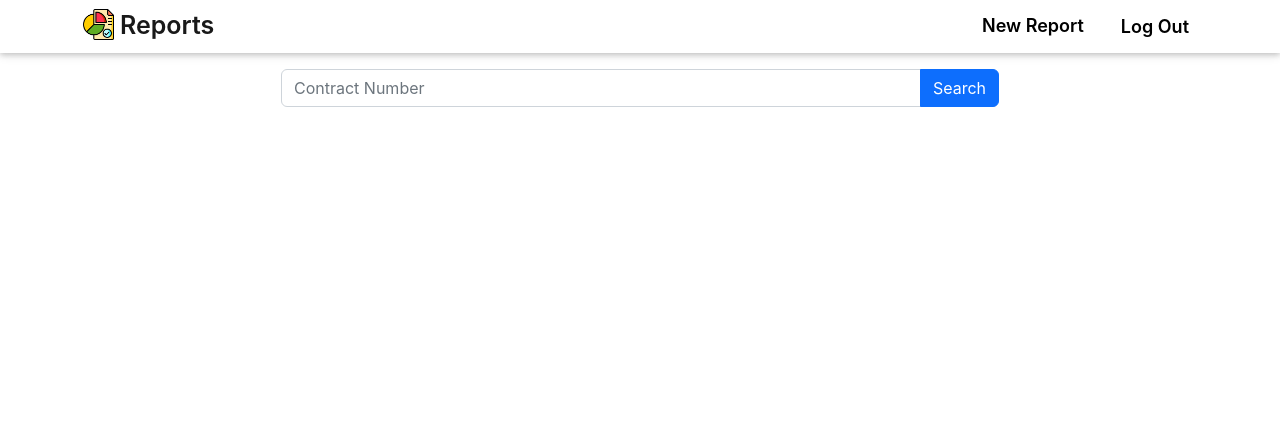
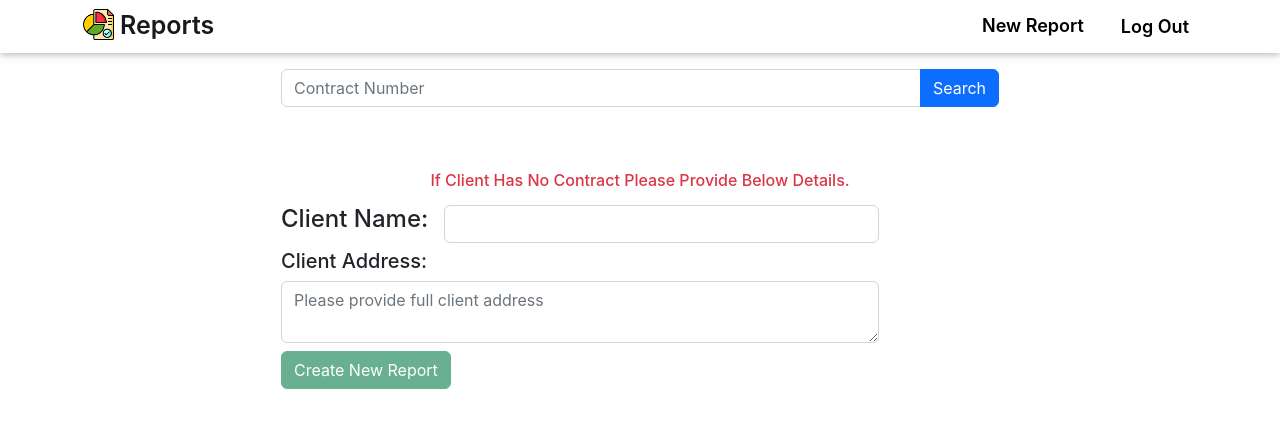
Before and after one commit to mayurkanade44/Reports, a React (Create React App) app in the folder client/: page /newReport in a window 1280 px wide. Shown: the top 428 px of the page. Built offline with nearby package versions, Linux system fonts and the light colour scheme; no server answers; sample sign-in values are in the browser's storage.

Commit message:
capital words & new contract details added

```diff
--- a/client/src/components/RIM.jsx
+++ b/client/src/components/RIM.jsx
@@ -41,11 +41,13 @@ const RIM = ({
 
   const next = async () => {
     if (image1) formValue.image1 = image1;
-    if (image2) {
-      formValue.image2 = image2;
-    } else {
-      formValue.image2 =
-        "https://res.cloudinary.com/epcorn/image/upload/v1674627399/signature/No_Image_Available_ronw0k.jpg";
+    if (templateType !== "Single Picture") {
+      if (image2) {
+        formValue.image2 = image2;
+      } else {
+        formValue.image2 =
+          "https://res.cloudinary.com/epcorn/image/upload/v1674627399/signature/No_Image_Available_ronw0k.jpg";
+      }
     }
     if (finding === "Other") {
       formValue.finding = other.find;
--- a/client/src/pages/NewReport.jsx
+++ b/client/src/pages/NewReport.jsx
@@ -8,6 +8,7 @@ import {
   createReport,
   contractDetails,
   directUpload,
+  createContract,
 } from "../redux/reportSlice";
 
 const NewReport = () => {
@@ -31,6 +32,15 @@ const NewReport = () => {
   const { user } = useSelector((store) => store.user);
   const dispatch = useDispatch();
   const [showReport, setShowReport] = useState(false);
+  const [newContract, setNewContract] = useState({
+    number: "",
+    billToName: "",
+    billToAddress: "",
+    billToEmails: [],
+    shipToName: "",
+    shipToAddress: "",
+    shipToEmails: [],
+  });
   const [file, setFile] = useState("");
   const navigate = useNavigate();
   const repoType = [];
@@ -62,12 +72,14 @@ const NewReport = () => {
   }, [contract]);
 
   const handleDirect = () => {
-     dispatch(directUpload());
+    dispatch(directUpload());
   };
 
   const startReport = () => {
     const name = "reportName";
-    const value = `${contract.number.replace(
+    const number =
+      contract.number[0].toUpperCase() + contract.number.slice(1);
+    const value = `${number.replace(
       /\//g,
       "-"
     )} ${reportType} ${templateType}`;
@@ -86,6 +98,11 @@ const NewReport = () => {
   const handleChange = (e) => {
     const { name, value } = e.target;
     dispatch(reportHandleChange({ name, value }));
+  };
+
+  const handleContract = async () => {
+    dispatch(createContract(newContract));
+    setShowReport(true);
   };
 
   const handleSubmit = async (e) => {
@@ -125,7 +142,7 @@ const NewReport = () => {
               }
             />
           </div>
-          {contract && (
+          {contract ? (
             <>
               <div className="col-md-6">
                 <table className="table table-bordered">
@@ -181,6 +198,57 @@ const NewReport = () => {
                 )}
               </div>
             </>
+          ) : (
+            <div className="col-md-7 mt-5">
+              <h6 className="text-danger text-center">
+                If Client Has No Contract Please Provide Below Details.
+              </h6>
+              <div className="col-md-10">
+                <InputRow
+                  label="Client Name:"
+                  type="text"
+                  name="billToName"
+                  value={newContract.billToName}
+                  handleChange={(e) =>
+                    setNewContract({
+                      ...newContract,
+                      billToName: e.target.value,
+                      number: e.target.value,
+                      shipToName: e.target.value,
+                    })
+                  }
+                />
+              </div>
+              <div className="col-md-10">
+                <h5 htmlFor="floatingTextarea d-inline">Client Address:</h5>
+                <textarea
+                  className="form-control"
+                  placeholder="Please provide full client address"
+                  name="billToAddress"
+                  value={newContract.billToAddress}
+                  onChange={(e) =>
+                    setNewContract({
+                      ...newContract,
+                      billToAddress: e.target.value,
+                      shipToAddress: e.target.value,
+                    })
+                  }
+                ></textarea>
+              </div>
+              <div className="col-md-3">
+                <button
+                  className="btn btn-success mt-2"
+                  disabled={
+                    !newContract.billToName || !newContract.billToAddress
+                      ? true
+                      : false
+                  }
+                  onClick={handleContract}
+                >
+                  Create New Report
+                </button>
+              </div>
+            </div>
           )}
         </div>
       ) : (
--- a/client/src/redux/reportSlice.jsx
+++ b/client/src/redux/reportSlice.jsx
@@ -47,7 +47,7 @@ export const generateReport = createAsyncThunk(
   async (id, thunkAPI) => {
     try {
       const res = await authFetch.get(`/report/generate/${id}`);
-      thunkAPI.dispatch(allReports(""))
+      thunkAPI.dispatch(allReports(""));
       return res.data;
     } catch (error) {
       console.log(error);
@@ -153,7 +153,10 @@ const reportSlice = createSlice({
     changePage: (state, { payload }) => {
       state.page = payload;
     },
-    clearReport: (state) => initialState
+    createContract: (state, { payload }) => {
+      state.contract = payload;
+    },
+    clearReport: (state) => initialState,
   },
   extraReducers: (builder) => {
     builder
@@ -252,7 +255,8 @@ export const {
   directUpload,
   mailForm,
   changePage,
-  clearReport
+  clearReport,
+  createContract
 } = reportSlice.actions;
 
 export default reportSlice.reducer;
```
Also changed, not shown: 1 other file (tests, documents, lock files or other folders).
